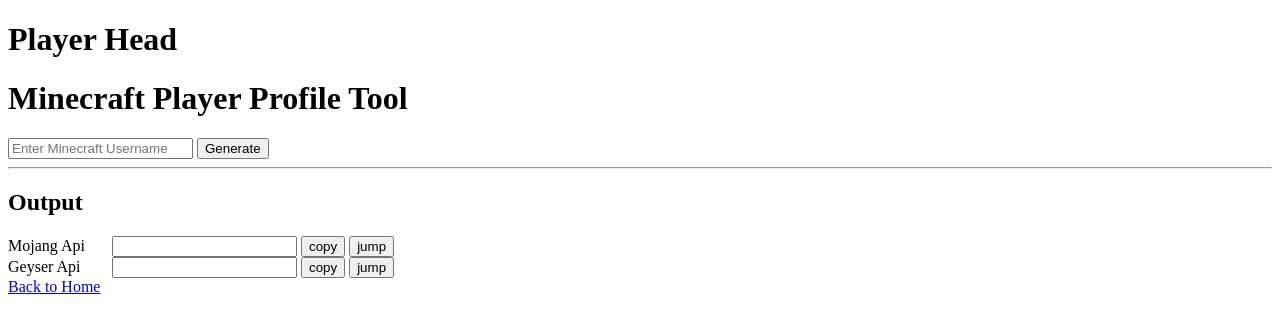
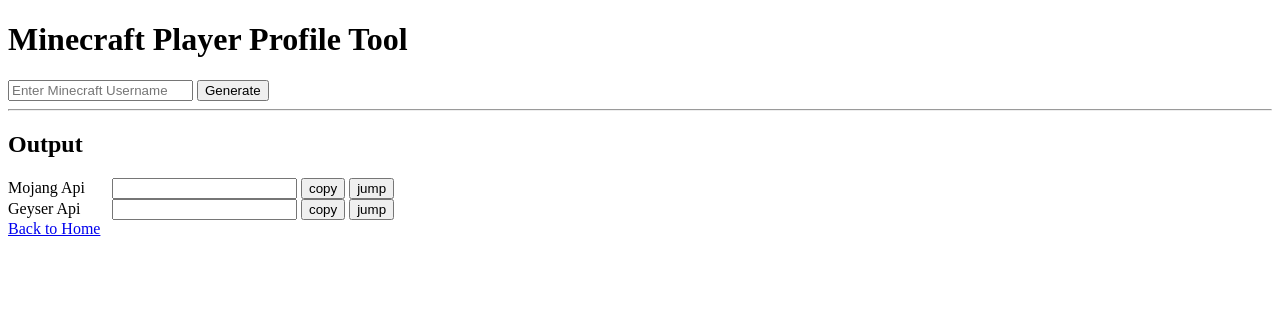
Before and after one commit to Shin-Ideal/ShinMCTools, a plain HTML site: page profile/index.html in a window 1280 px wide. Drawn offline with Linux system fonts and the light colour scheme.

Commit message:
表記を修正。

```diff
--- a/profile/index.html
+++ b/profile/index.html
@@ -6,11 +6,10 @@
     <meta charset="UTF-8" />
     <link rel="stylesheet" href="./style.css" />
     <link rel="stylesheet" href="style.css" />
-    <title>Player Head</title>
+    <title>Player Profile Tool</title>
 </head>
 
 <body>
-    <h1>Player Head</h1>
     <h1>Minecraft Player Profile Tool</h1>
     <div class="input-section">
         <input type="text" id="mcidInput" placeholder="Enter Minecraft Username" />
```
